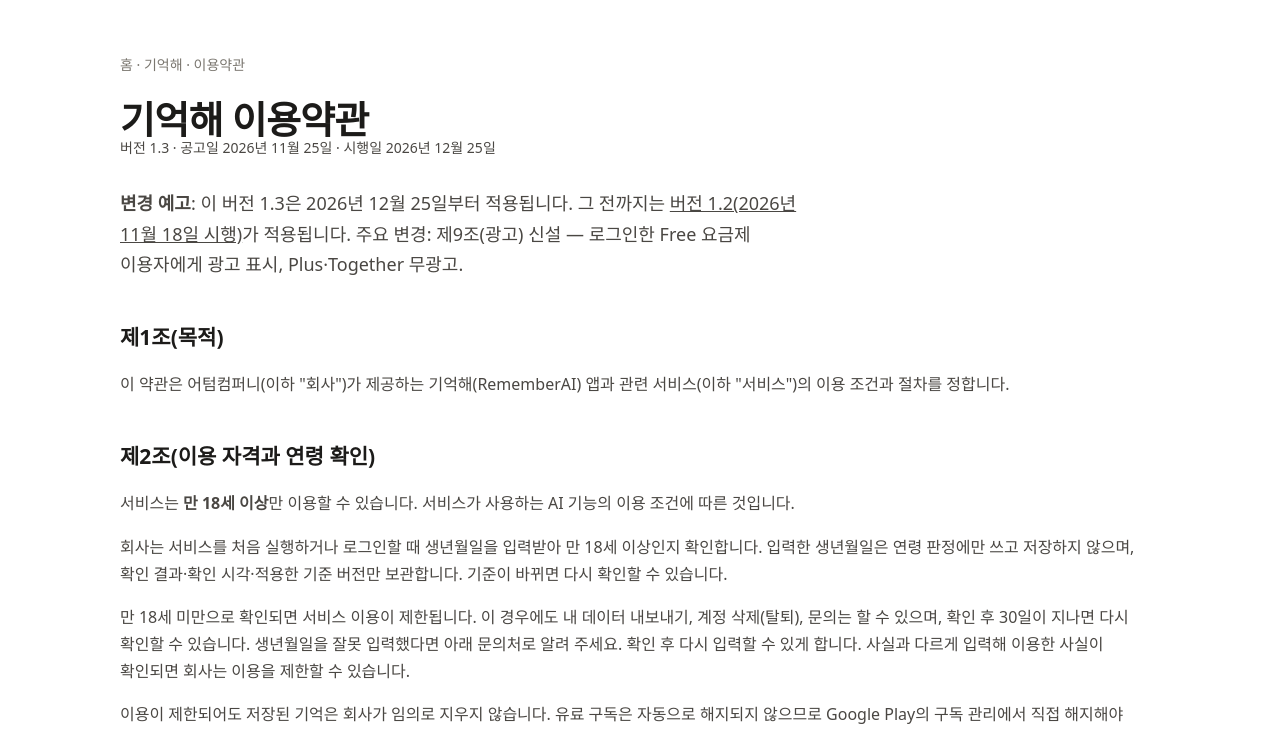
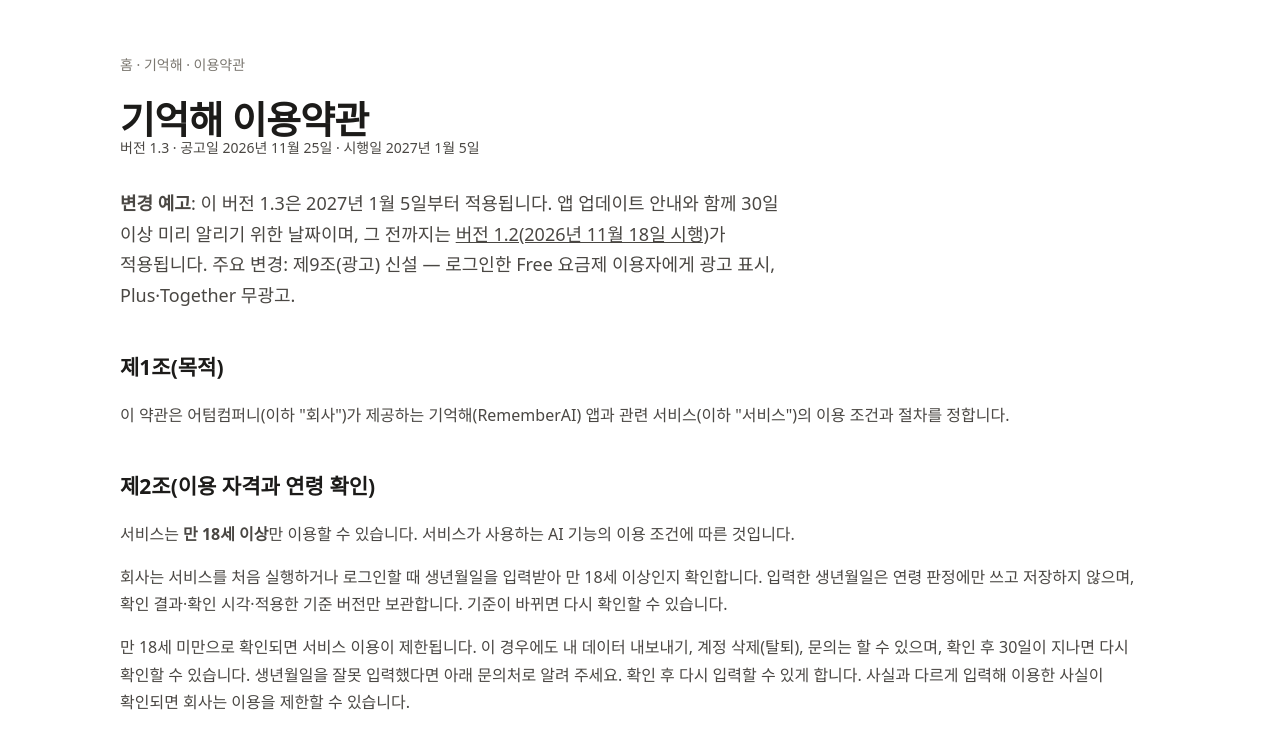
Before and after one commit to autumncompany/autumncompany.github.io, a plain HTML site: page rememberai-terms.html in a window 1280 px wide. Shown: the part 68-797 px from the top of the page. Drawn offline with Linux system fonts and the light colour scheme.

Commit message:
Update rememberai-terms.html

```diff
--- a/rememberai-terms.html
+++ b/rememberai-terms.html
@@ -32,8 +32,8 @@
 <div class="wrap">
 <div class="crumb"><a href="./">홈</a> · <a href="rememberai.html">기억해</a> · 이용약관</div>
 <h1>기억해 이용약관</h1>
-<p class="meta">버전 1.3 · 공고일 2026년 11월 25일 · 시행일 2026년 12월 25일</p>
-<p class="lead"><strong>변경 예고</strong>: 이 버전 1.3은 2026년 12월 25일부터 적용됩니다. 그 전까지는 <a href="rememberai-terms-v1.2.html">버전 1.2(2026년 11월 18일 시행)</a>가 적용됩니다. 주요 변경: 제9조(광고) 신설 — 로그인한 Free 요금제 이용자에게 광고 표시, Plus·Together 무광고.</p>
+<p class="meta">버전 1.3 · 공고일 2026년 11월 25일 · 시행일 2027년 1월 5일</p>
+<p class="lead"><strong>변경 예고</strong>: 이 버전 1.3은 2027년 1월 5일부터 적용됩니다. 앱 업데이트 안내와 함께 30일 이상 미리 알리기 위한 날짜이며, 그 전까지는 <a href="rememberai-terms-v1.2.html">버전 1.2(2026년 11월 18일 시행)</a>가 적용됩니다. 주요 변경: 제9조(광고) 신설 — 로그인한 Free 요금제 이용자에게 광고 표시, Plus·Together 무광고.</p>
 
 <h2>제1조(목적)</h2>
 <p>이 약관은 어텀컴퍼니(이하 "회사")가 제공하는 기억해(RememberAI) 앱과 관련 서비스(이하 "서비스")의 이용 조건과 절차를 정합니다.</p>
@@ -96,7 +96,7 @@
 <dt>대표자</dt><dd>조선영</dd>
 <dt>문의</dt><dd><a href="mailto:sy87star@nate.com">sy87star@nate.com</a></dd>
 </dl>
-<p>이 약관은 2026년 12월 25일부터 적용합니다(버전 1.3: Free 요금제 광고 게재와 Plus·Together 무광고를 정한 제9조(광고) 신설, 이후 조항 번호 조정. 버전 1.2(2026년 11월 18일 시행): 생년월일로 만 18세 이상을 확인하는 절차와 미성년자 이용 제한·정정 문의 절차 추가. 버전 1.1은 2026년 11월 10일, 1.0은 2026년 11월 9일 시행). 이전 버전: <a href="rememberai-terms-v1.2.html">버전 1.2</a>.</p>
+<p>이 약관은 2027년 1월 5일부터 적용합니다(버전 1.3: Free 요금제 광고 게재와 Plus·Together 무광고를 정한 제9조(광고) 신설, 이후 조항 번호 조정. 버전 1.2(2026년 11월 18일 시행): 생년월일로 만 18세 이상을 확인하는 절차와 미성년자 이용 제한·정정 문의 절차 추가. 버전 1.1은 2026년 11월 10일, 1.0은 2026년 11월 9일 시행). 이전 버전: <a href="rememberai-terms-v1.2.html">버전 1.2</a>.</p>
 </div>
 </main>
 <footer class="site-footer">
```
